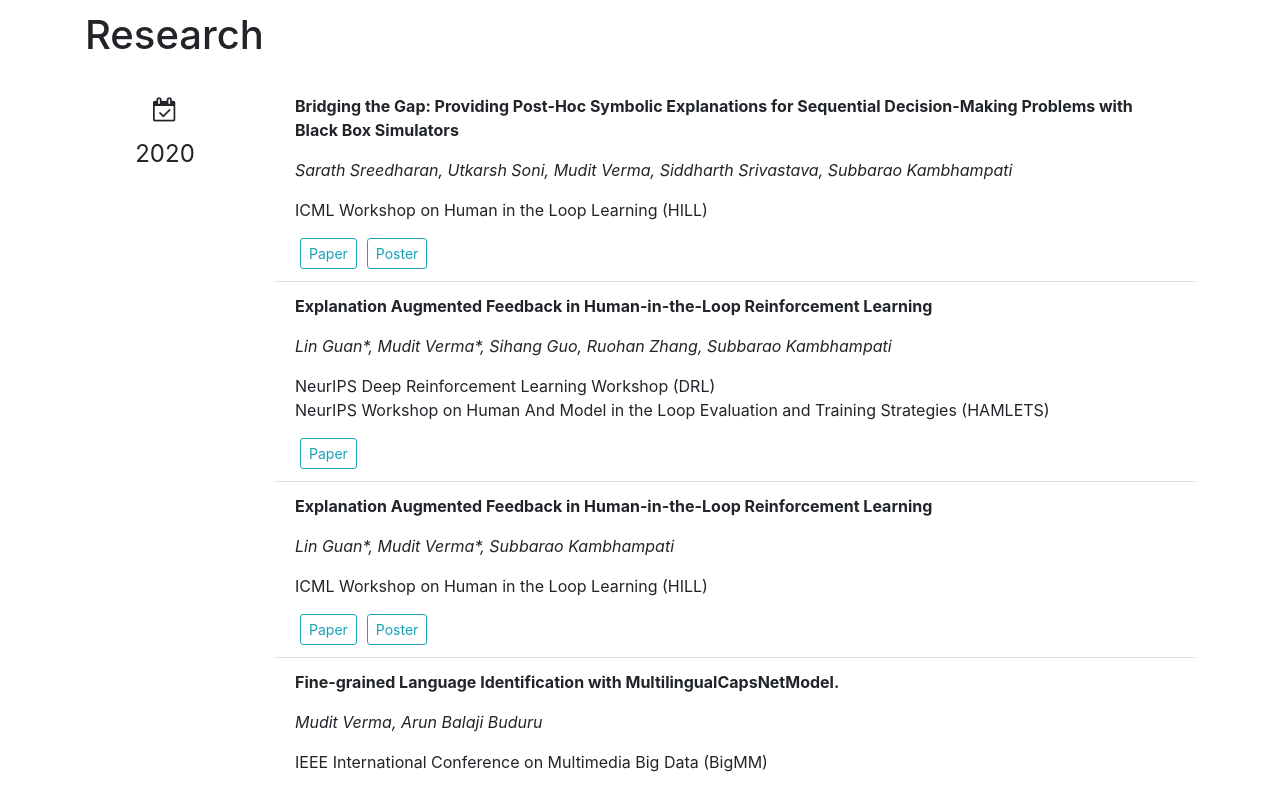
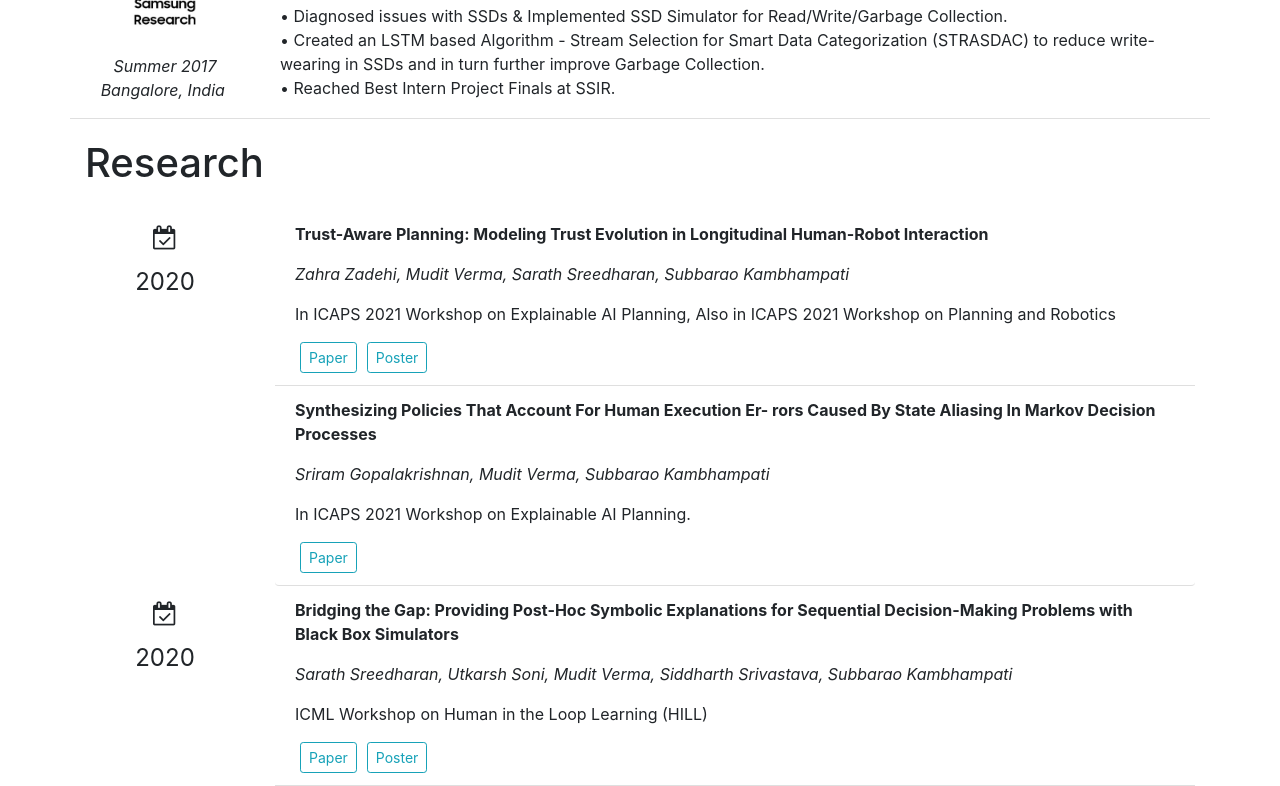
Before and after one commit to famishedrover/famishedrover.github.io, a plain HTML site: page index.html in a window 1280 px wide. Shown: the part 1435-2221 px from the top of the page. Drawn offline with Linux system fonts and the light colour scheme; a web font is replaced by a local one.

Commit message:
updated Aug 25

```diff
--- a/index.html
+++ b/index.html
@@ -122,7 +122,10 @@
                 </div>
                 <div class="col-md-6 col-lg-10" style="border-bottom: 1px solid rgba(0,0,0,0.125) ;">
                     <p style="margin: 5px;"><strong>Deep Learning Software Engineering Intern</strong>, Intel Corporation</p>
-                    <p style="margin: 5px;">Beginning this summer.</p>
+                    <p style="margin: 5px;">• First analysis of float32 ResNet50 architecture on Intel IceLake (ICX) machines. <br>
+                    <br>• Proposed Several optimizations (in parallel computing) like shared processes, to achieve BFloat16 performance (as bench- marked on CooperLake machines) on an ICX cluster.
+                    <br>• Additionally, first to provide the Best Known method (an automated way) for working with ResNet50 on Intel Endevour Cluster.
+                    <br>• Parallely, first to work with Quantized ResNet Models to show discrepancy in Saliency Based explanations between original RN50 and Quantized RN50.</p>
                 </div>
             </div>
         </div>
@@ -158,6 +161,29 @@
             <div class="row">
                 <div class="col-md-12" style="margin: 0px;padding: 15px;">
                     <h1 style="margin-top: 5px;">Research</h1>
+                </div>
+            </div>
+        </div>
+    </div>
+    <div>
+        <div class="container">
+            <div class="row">
+                <div class="col-md-6 col-lg-2"><i class="fa fa-calendar-check-o" style="font-size: 24px;text-align: center;width: inherit;padding: 15px;padding-top: 15px;"></i>
+                    <p style="width: inherit;text-align: center;font-size: 24px;">2020</p>
+                </div>
+                <div class="col-md-6 col-lg-10">
+                    <ul class="list-group">
+                        <li class="list-group-item" style="border-style: none;border-bottom-style: solid;border-left-style: none;">
+                            <p><strong>Trust-Aware Planning: Modeling Trust Evolution in Longitudinal Human-Robot Interaction</strong></p>
+                            <p><em>Zahra Zadehi, Mudit Verma, Sarath Sreedharan, Subbarao Kambhampati</em></p>
+                            <p>In ICAPS 2021 Workshop on Explainable AI Planning, Also in ICAPS 2021 Workshop on Planning and Robotics</p><a class="btn btn-outline-info btn-sm" href="https://arxiv.org/abs/2002.01080" style="margin-left: 5px;margin-right: 5px;">Paper</a><a class="btn btn-outline-info btn-sm" href="https://arxiv.org/abs/2105.01220" style="margin-left: 5px;margin-right: 5px;">Poster</a>
+                        </li>
+                        <li class="list-group-item" style="border-style: none;border-bottom-style: solid;border-left-style: none;">
+                            <p><strong>Synthesizing Policies That Account For Human Execution Er- rors Caused By State Aliasing In Markov Decision Processes</strong></p>
+                            <p><em>Sriram Gopalakrishnan, Mudit Verma, Subbarao Kambhampati</em></p>
+                            <p>In ICAPS 2021 Workshop on Explainable AI Planning.</p><a class="btn btn-outline-info btn-sm" href="https://openreview.net/forum?id=aqRrDbKxOel" style="margin-left: 5px;margin-right: 5px;">Paper</a>
+                        </li>
+                    </ul>
                 </div>
             </div>
         </div>
```
